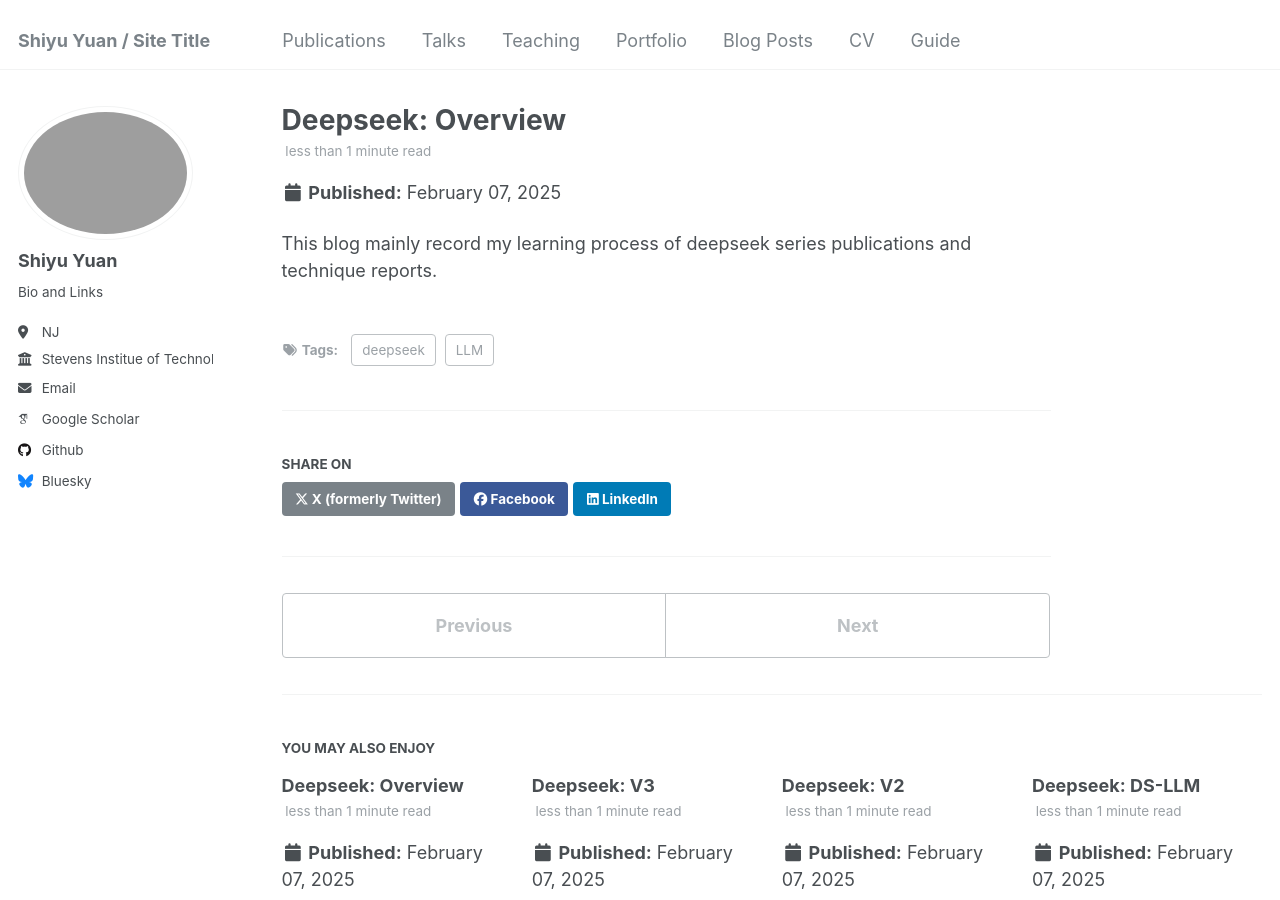
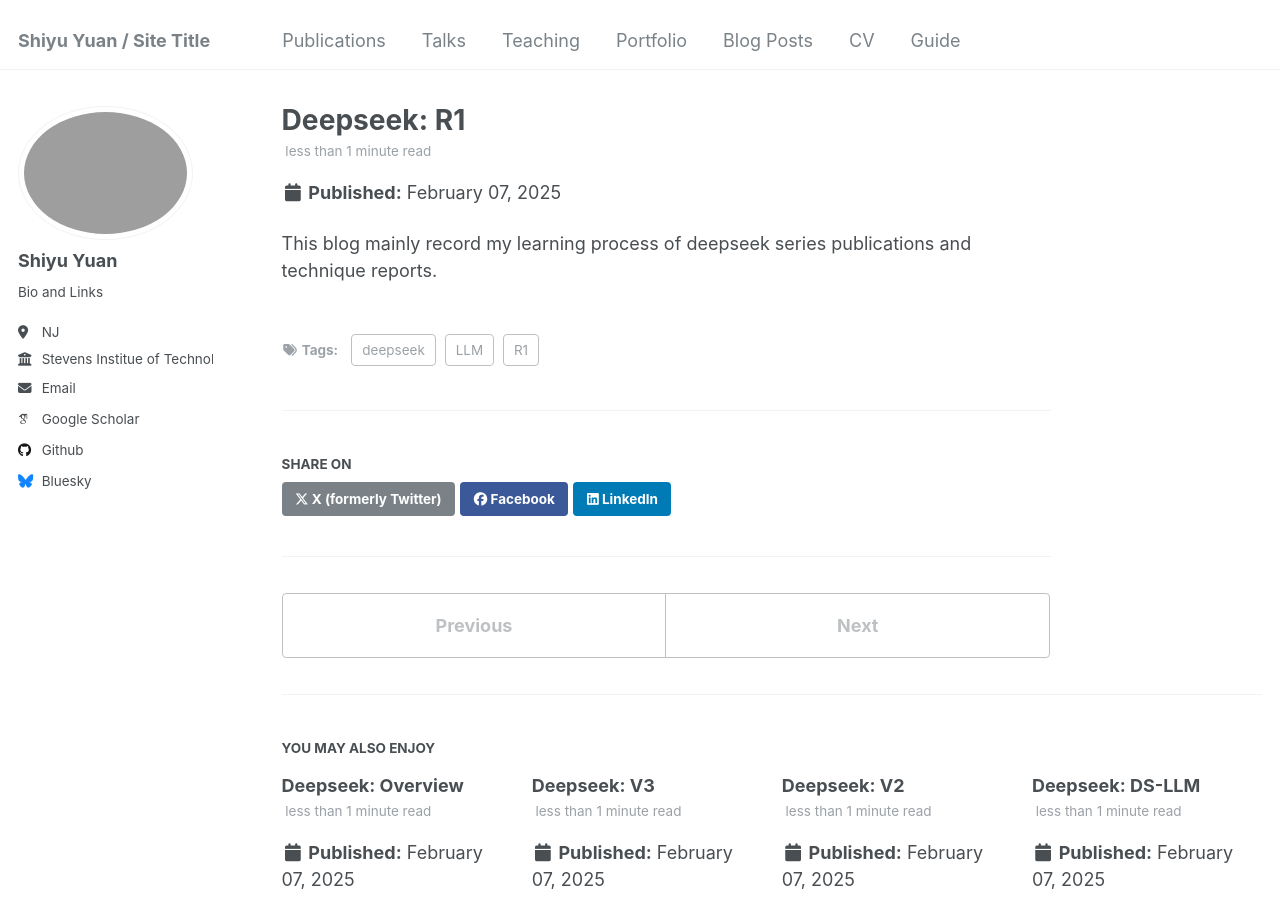
Before and after one commit to syyuan2021/syy2025, a Jekyll site: the page built from _posts/2025-02-07-blog-post-4.md, in a window 1280 px wide and 900 px high. Built offline with Jekyll 4.4.1, drawn with Linux system fonts in a browser that asks for light colours; some web fonts are replaced.

Commit message:
Update 2025-02-07-blog-post-4.md

```diff
--- a/_posts/2025-02-07-blog-post-4.md
+++ b/_posts/2025-02-07-blog-post-4.md
@@ -1,10 +1,11 @@
 ---
-title: 'Deepseek: Overview'
+title: 'Deepseek: R1'
 date: 2025-02-07
 permalink: /2025/02/07/blog-post-4/
 tags:
   - LLM
   - deepseek
+  - R1
 ---
 
 This blog mainly record my learning process of deepseek series publications and technique reports.
```
